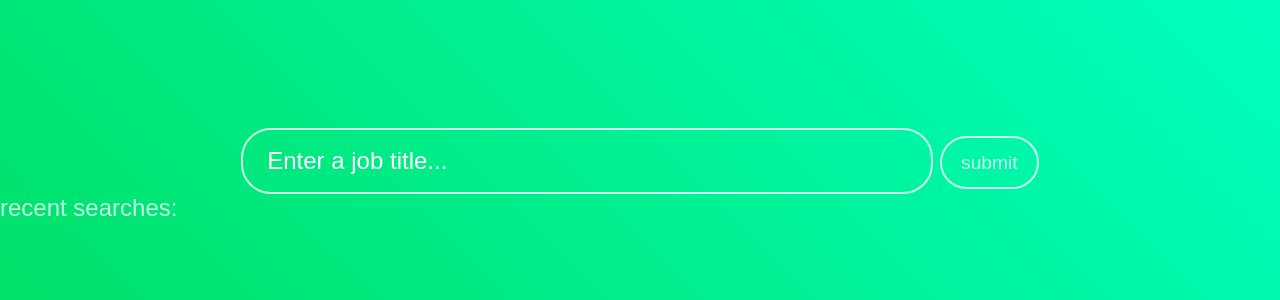
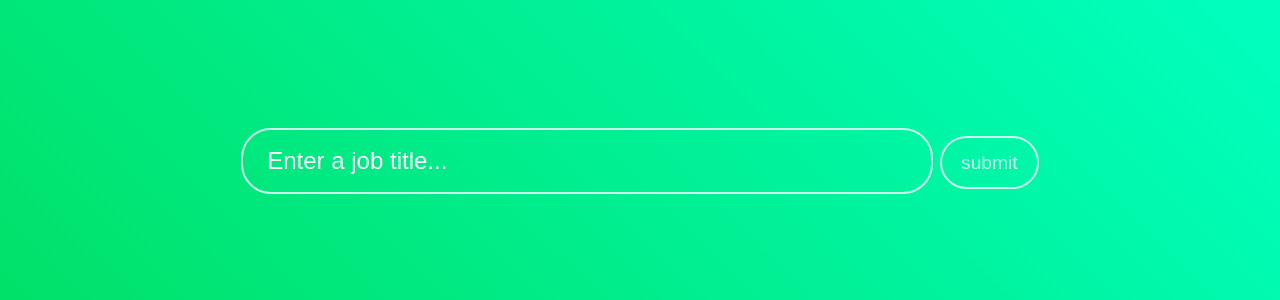
Before and after one commit to Christian-Tirado-CODE/personal-project-2, a plain HTML site: page index.html in a window 1280 px wide. Shown: the top 300 px of the page. Drawn offline with Linux system fonts and the light colour scheme.

Commit message:
deleted one html element.

```diff
--- a/index.html
+++ b/index.html
@@ -13,12 +13,6 @@
     <input type="text" id="job-search-form" name="job-title" placeholder="Enter a job title...">
     <input  id="submit-button" type="submit"  value="submit">
   </form>
-
-  <div id="recent-search">
-       recent searches:
-        <ul>
-
-        </ul>
   </div>
 
   <section id="display-data">
```
